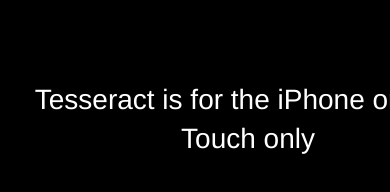
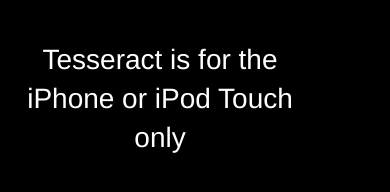
Before and after one commit to briansuda/Tesseract, a plain HTML site: page src/index.html in a window 390 px wide. Shown: the top 192 px of the page. Drawn offline with Linux system fonts and the light colour scheme.

Commit message:
Text on the loading screen is now visible when an iPhone or iPod Touch is in portrait mode.

```diff
--- a/src/css/common.css
+++ b/src/css/common.css
@@ -5,5 +5,6 @@ html {
 }
 body {
 	height: 320px;
+	margin: 0;
 	width: 480px;
 }
--- a/src/css/load.css
+++ b/src/css/load.css
@@ -1,10 +1,13 @@
 #loading {
 	font-size: 2em;
-	margin-top: 80px;
+	padding-top: 40px;
 	text-align: center;
+	width: 320px;
 }
 #add_to_home_screen {
 	color: #666;
 	font-size: 1em;
+	margin: 1.4em 80px;
 	text-align: center;
+	width: 160px;
 }
```
